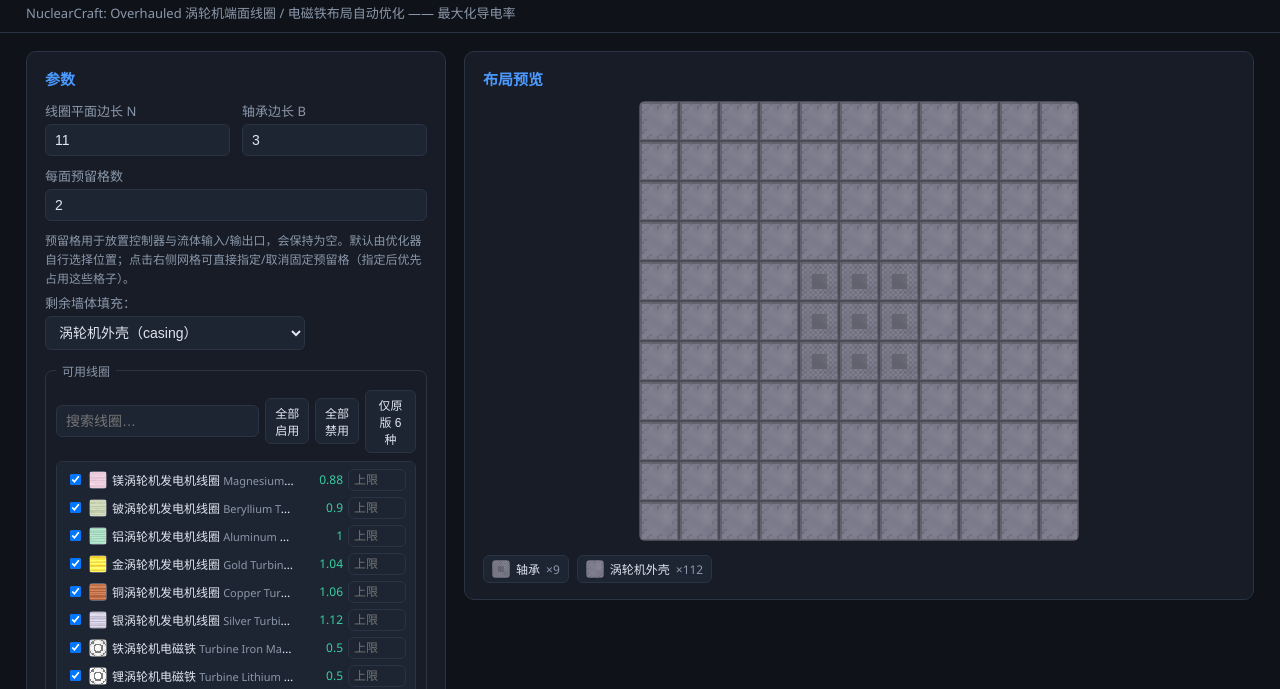
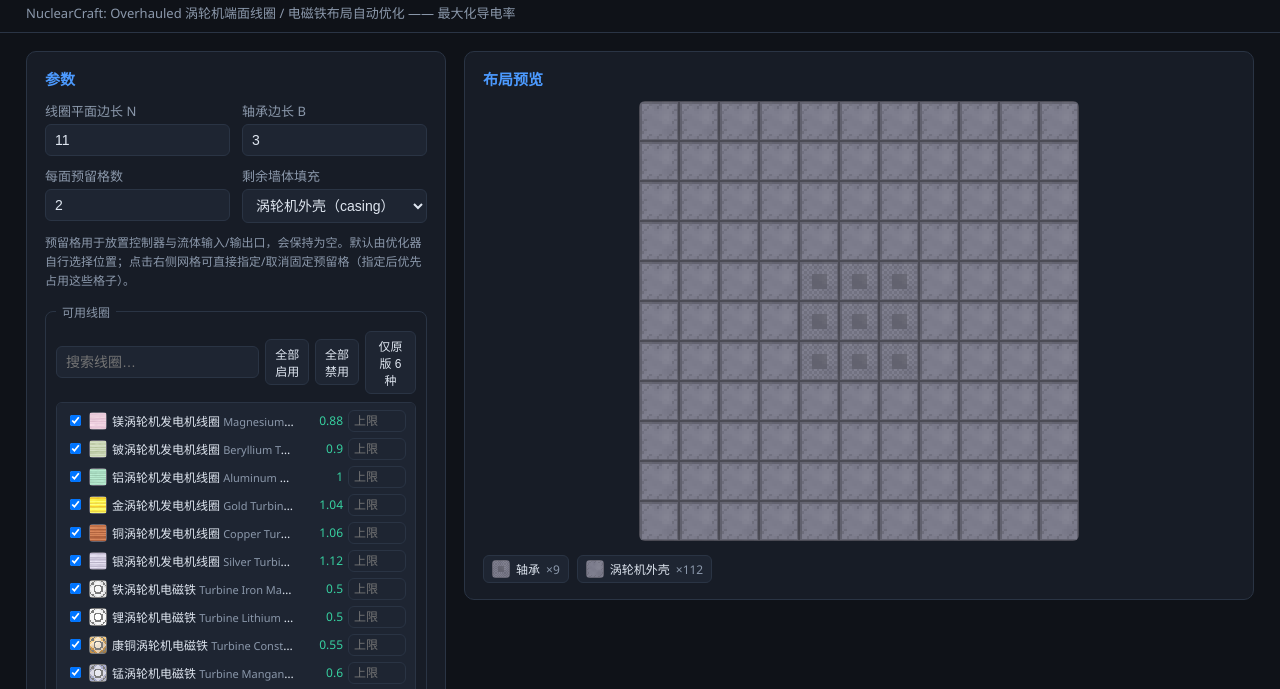
Before and after one commit to UraraChiya/TurbineOpt, a plain HTML site: page index.html in a window 1280 px wide. Shown: the part 57-746 px from the top of the page. Drawn offline with Linux system fonts and the light colour scheme.

Commit message:
Lay out the four config inputs as a 2x2 grid

```diff
--- a/css/style.css
+++ b/css/style.css
@@ -56,6 +56,14 @@
 
 .row { display: flex; gap: 12px; flex-wrap: wrap; margin-bottom: 10px; }
 .row.actions { margin-top: 14px; gap: 10px; }
+
+/* Four top-left config items in a 2x2 block. */
+.params-grid {
+  display: grid;
+  grid-template-columns: 1fr 1fr;
+  gap: 10px 12px;
+  margin-bottom: 10px;
+}
 
 label {
   display: flex;
@@ -199,7 +207,6 @@
 
 .origin-row { flex-direction: row; align-items: center; gap: 8px; margin: 12px 0; color: var(--muted); flex-wrap: wrap; }
 .origin-row input { width: 90px; }
-.fill-row { max-width: 260px; margin: 4px 0 12px; }
 
 #snbt-out {
   width: 100%;
--- a/index.html
+++ b/index.html
@@ -16,29 +16,25 @@
   <section class="panel controls">
     <h2>参数</h2>
 
-    <div class="row">
+    <div class="params-grid">
       <label>线圈平面边长 N
         <input type="number" id="in-n" value="11" min="3" max="25" step="1">
       </label>
       <label>轴承边长 B
         <input type="number" id="in-b" value="3" min="1" max="25" step="1">
       </label>
-    </div>
-
-    <div class="row">
       <label>每面预留格数
         <input type="number" id="in-reserve-count" value="2" min="0" max="8" step="1">
+      </label>
+      <label>剩余墙体填充
+        <select id="in-fill">
+          <option value="casing">涡轮机外壳（casing）</option>
+          <option value="glass">涡轮机玻璃（glass）</option>
+        </select>
       </label>
     </div>
 
     <p class="hint">预留格用于放置控制器与流体输入/输出口，会保持为空。默认由优化器自行选择位置；点击右侧网格可直接指定/取消固定预留格（指定后优先占用这些格子）。</p>
-
-    <label class="fill-row">剩余墙体填充：
-      <select id="in-fill">
-        <option value="casing">涡轮机外壳（casing）</option>
-        <option value="glass">涡轮机玻璃（glass）</option>
-      </select>
-    </label>
 
     <fieldset class="coils">
       <legend>可用线圈</legend>
```
